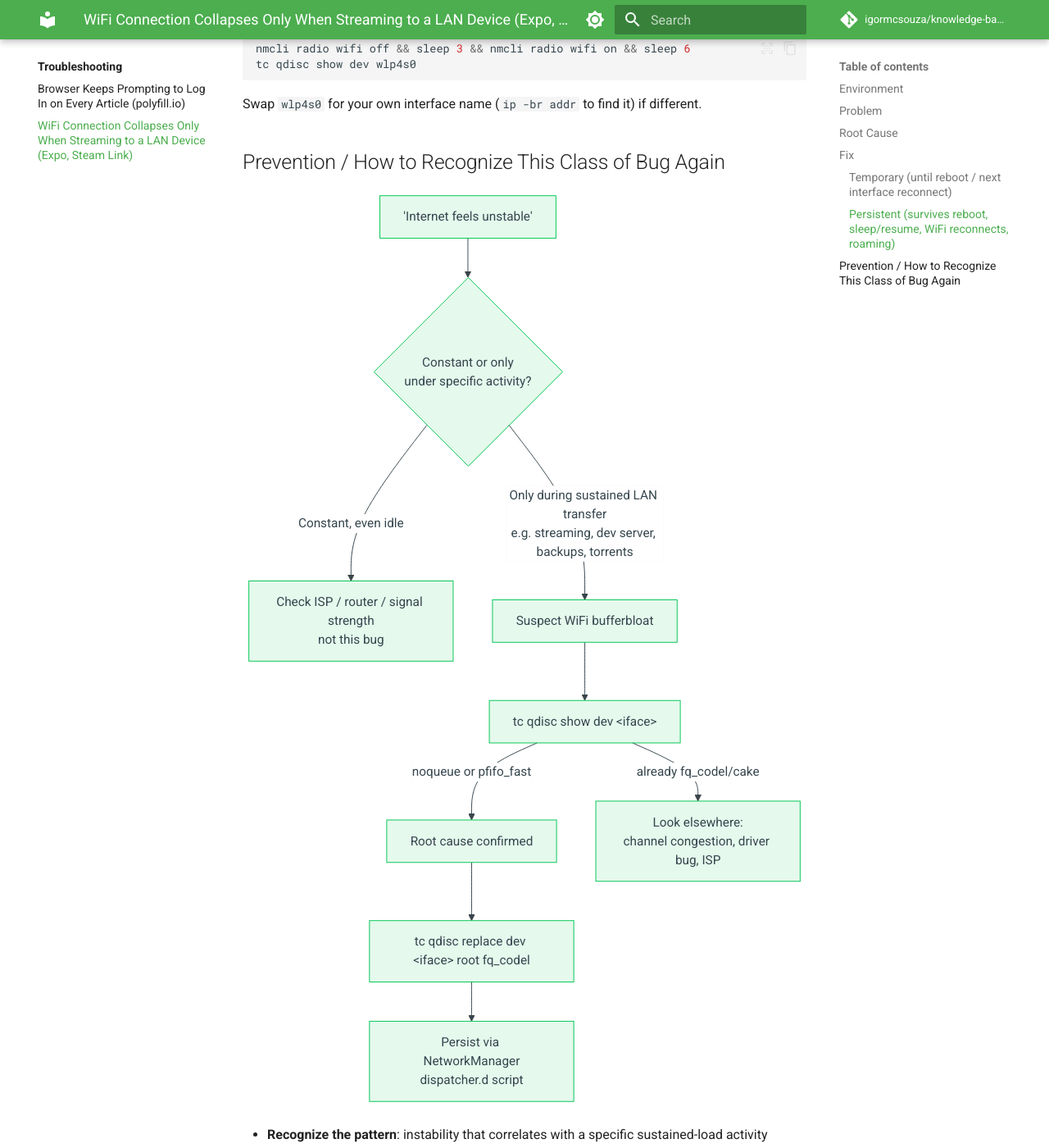
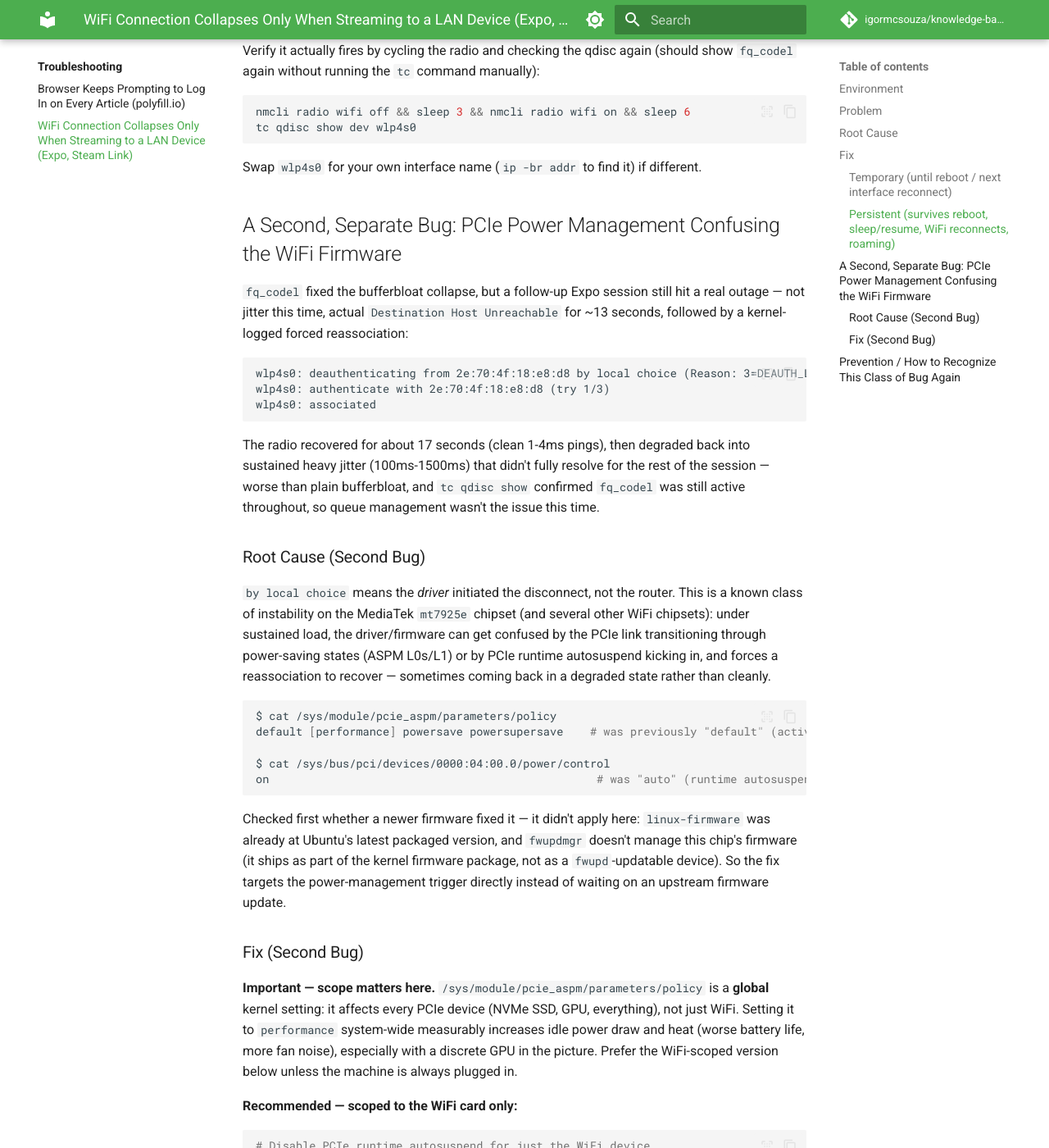
Before and after one commit to igormcsouza/knowledge-base, an MkDocs documentation site: the page built from docs/troubleshooting/wifi-bufferbloat-lan-streaming-drops.md, in a window 1280 px wide and 1400 px high, scrolled down 4020 px. Shown: the whole window at 82% size. Built offline with MkDocs 1.6.1 and Material for MkDocs 9.7.7, drawn with Linux system fonts in a browser that asks for light colours; comment, search, counter and statistics services are not loaded; some of the changed text lies outside the part shown.

Commit message:
Document second WiFi bug: PCIe power management confusing mt7925e firmware (#24)
* Document second bug: PCIe power mgmt confusing WiFi firmware

fq_codel fixed bufferbloat, but a follow-up session still hit a real
outage (Destination Host Unreachable + forced kernel-logged
reassociation) under sustained Expo load. Traced to PCIe ASPM /
runtime autosuspend on the mt7925e card triggering firmware
instability. No newer firmware available (already on latest
linux-firmware + OEM kernel, not fwupd-managed).

Documents the WiFi-scoped fix (setpci + runtime PM control, avoids
the global ASPM policy's system-wide battery/heat impact) with
explicit reverse commands, plus the global alternative for comparison.
Marked as runtime-only / not yet made persistent pending more testing.

* Disambiguate duplicate Root Cause/Fix headers (MD024)

````diff
--- a/docs/troubleshooting/wifi-bufferbloat-lan-streaming-drops.md
+++ b/docs/troubleshooting/wifi-bufferbloat-lan-streaming-drops.md
@@ -12,10 +12,12 @@ tags:
 
 Internet felt "unstable" only in specific situations — running an Expo dev server for a
 phone to connect to, or streaming games to a phone via Steam Link. Regular browsing was
-fine most of the time. Turned out to be classic **WiFi bufferbloat**: the wireless
-interface had no active queue management, so any sustained local transfer filled an
-unbounded queue and buried every other packet (including the connection itself) behind
-it.
+fine most of the time. Turned out to be **two separate, compounding bugs**, both only
+triggered by sustained local WiFi throughput: classic **bufferbloat** (no active queue
+management on the wireless interface, so a big transfer buried everything else behind
+it), and a **driver/firmware instability** where the WiFi chipset forced its own
+reassociation under load and sometimes came back degraded. Fixing the first made things
+much better; the second explains why it wasn't perfect until both were addressed.
 
 ## Environment
 
@@ -194,6 +196,102 @@ tc qdisc show dev wlp4s0
 
 Swap `wlp4s0` for your own interface name (`ip -br addr` to find it) if different.
 
+## A Second, Separate Bug: PCIe Power Management Confusing the WiFi Firmware
+
+`fq_codel` fixed the bufferbloat collapse, but a follow-up Expo session still hit a real
+outage — not jitter this time, actual `Destination Host Unreachable` for ~13 seconds,
+followed by a kernel-logged forced reassociation:
+
+```text
+wlp4s0: deauthenticating from 2e:70:4f:18:e8:d8 by local choice (Reason: 3=DEAUTH_LEAVING)
+wlp4s0: authenticate with 2e:70:4f:18:e8:d8 (try 1/3)
+wlp4s0: associated
+```
+
+The radio recovered for about 17 seconds (clean 1-4ms pings), then degraded back into
+sustained heavy jitter (100ms-1500ms) that didn't fully resolve for the rest of the
+session — worse than plain bufferbloat, and `tc qdisc show` confirmed `fq_codel` was
+still active throughout, so queue management wasn't the issue this time.
+
+### Root Cause (Second Bug)
+
+`by local choice` means the *driver* initiated the disconnect, not the router. This is a
+known class of instability on the MediaTek `mt7925e` chipset (and several other WiFi
+chipsets): under sustained load, the driver/firmware can get confused by the PCIe link
+transitioning through power-saving states (ASPM L0s/L1) or by PCIe runtime autosuspend
+kicking in, and forces a reassociation to recover — sometimes coming back in a degraded
+state rather than cleanly.
+
+```bash
+$ cat /sys/module/pcie_aspm/parameters/policy
+default [performance] powersave powersupersave    # was previously "default" (active)
+
+$ cat /sys/bus/pci/devices/0000:04:00.0/power/control
+on                                                 # was "auto" (runtime autosuspend allowed)
+```
+
+Checked first whether a newer firmware fixed it — it didn't apply here: `linux-firmware`
+was already at Ubuntu's latest packaged version, and `fwupdmgr` doesn't manage this
+chip's firmware (it ships as part of the kernel firmware package, not as a
+`fwupd`-updatable device). So the fix targets the power-management trigger directly
+instead of waiting on an upstream firmware update.
+
+### Fix (Second Bug)
+
+**Important — scope matters here.** `/sys/module/pcie_aspm/parameters/policy` is a
+**global** kernel setting: it affects every PCIe device (NVMe SSD, GPU, everything), not
+just WiFi. Setting it to `performance` system-wide measurably increases idle power draw
+and heat (worse battery life, more fan noise), especially with a discrete GPU in the
+picture. Prefer the WiFi-scoped version below unless the machine is always plugged in.
+
+**Recommended — scoped to the WiFi card only:**
+
+```bash
+# Disable PCIe runtime autosuspend for just the WiFi device
+sudo sh -c 'echo on > /sys/bus/pci/devices/0000:04:00.0/power/control'
+
+# Disable ASPM (L0s/L1 low-power link states) on just the WiFi device's PCIe link,
+# by clearing bits 0-1 of its Link Control register (CAP_EXP+0x10) — leaves every
+# other PCIe device's power management untouched
+sudo setpci -s 04:00.0 CAP_EXP+10.w=0000:0003
+```
+
+Verify:
+
+```bash
+$ cat /sys/bus/pci/devices/0000:04:00.0/power/control
+on
+
+$ sudo setpci -s 04:00.0 CAP_EXP+10.w
+0040   # low nibble even (0, 4, 8, or c) = ASPM bits clear = disabled
+```
+
+**To reverse (restore default power-saving behavior on the WiFi card):**
+
+```bash
+sudo sh -c 'echo auto > /sys/bus/pci/devices/0000:04:00.0/power/control'
+sudo setpci -s 04:00.0 CAP_EXP+10.w=0003:0003
+```
+
+**If a global test is wanted instead** (simpler, but see the battery/heat caveat above):
+
+```bash
+# Apply
+sudo sh -c 'echo performance > /sys/module/pcie_aspm/parameters/policy'
+
+# Reverse
+sudo sh -c 'echo default > /sys/module/pcie_aspm/parameters/policy'
+```
+
+Swap `0000:04:00.0` / `04:00.0` for your own WiFi device's PCI address
+(`lspci | grep -i network`) if different.
+
+Both the scoped commands above are **runtime-only** — they reset on reboot. Persisting
+them (e.g. via a `systemd-tmpfiles` rule or a small `systemd` oneshot service run at
+boot, since this isn't tied to a NetworkManager interface-up event the way `fq_codel`
+is) is a reasonable next step once confirmed stable over real use, but hold off making
+it permanent until it's proven itself across more than one session.
+
 ## Prevention / How to Recognize This Class of Bug Again
 
 ```mermaid
````
